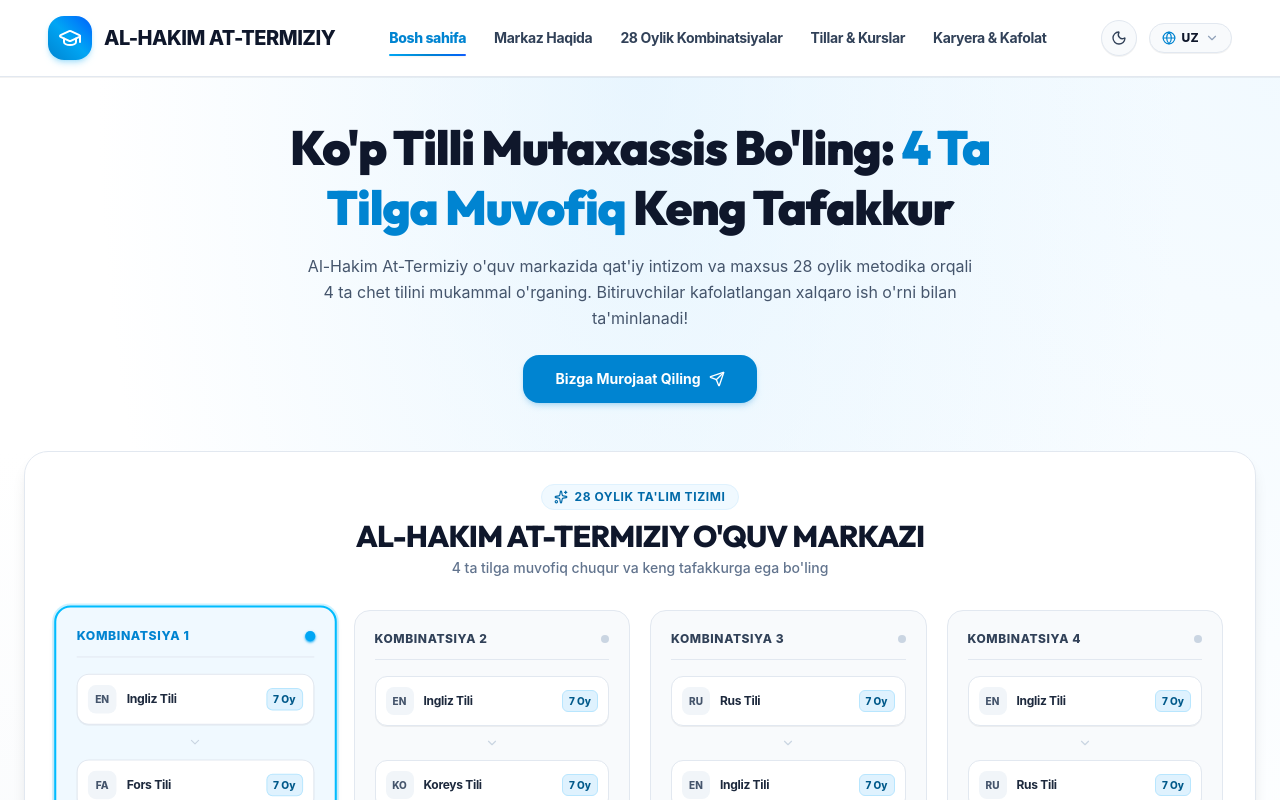
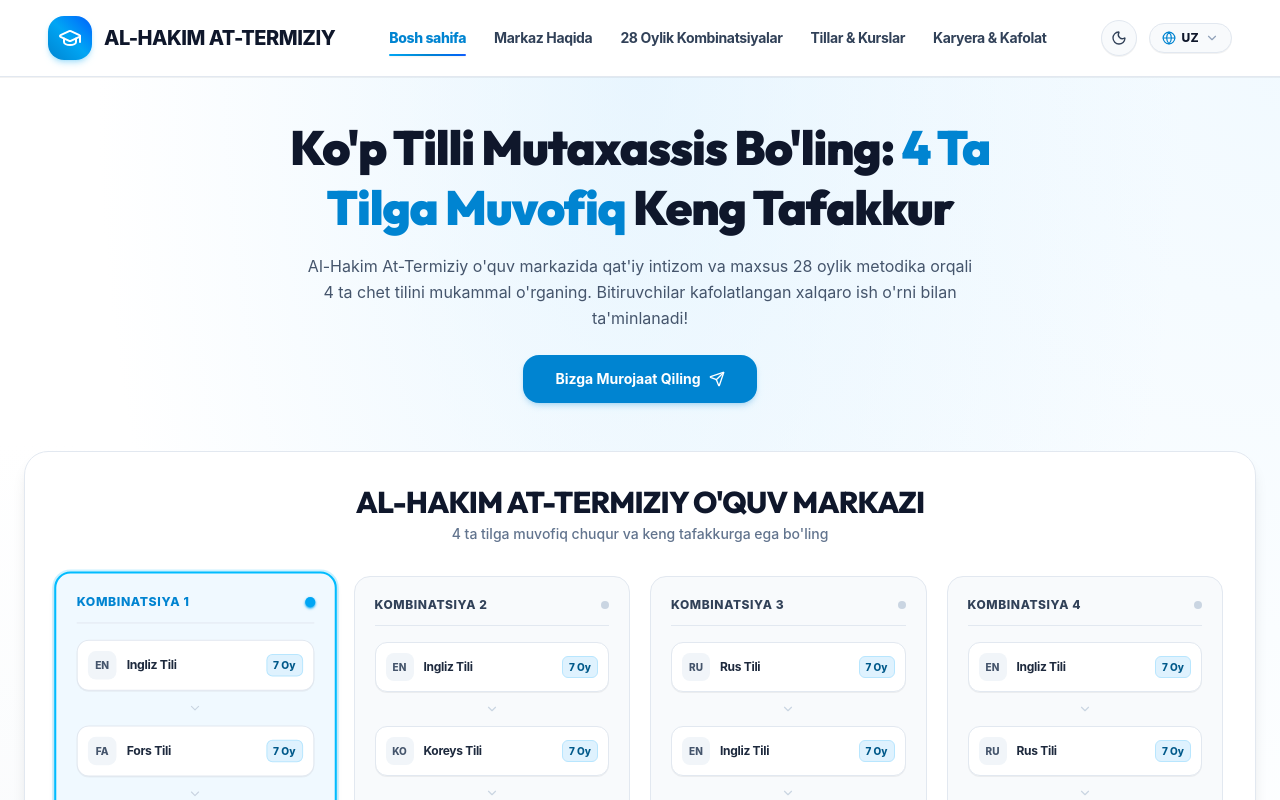
Before and after one commit to humoyun1773/at-termiziy, a React (Vite) app: page / in a window 1280 px wide. Shown: the top 800 px of the page. Built offline with nearby package versions, Linux system fonts and the light colour scheme; a web font is replaced by a local one.

Commit message:
fix: remove 28 oylik talim tizimi badge above header

```diff
--- a/src/components/common/BannerCombinationsBoard.tsx
+++ b/src/components/common/BannerCombinationsBoard.tsx
@@ -7,8 +7,7 @@ import {
   Calendar,
   ShieldCheck,
   ChevronDown,
-  Send,
-  Sparkles
+  Send
 } from 'lucide-react';
 import { Button } from '../ui/button';
 import { Badge } from '../ui/badge';
@@ -77,10 +76,6 @@ export const BannerCombinationsBoard: React.FC = () => {
 
       {/* Board Top Header */}
       <div className="text-center mb-8">
-        <div className="inline-flex items-center gap-1.5 px-3 py-1 rounded-full bg-sky-50 dark:bg-slate-800 border border-sky-100 dark:border-slate-700 text-sky-700 dark:text-sky-400 text-xs font-bold uppercase tracking-wider mb-2">
-          <Sparkles className="w-3.5 h-3.5" />
-          <span>28 Oylik Ta'lim Tizimi</span>
-        </div>
         <h2 className="text-2xl sm:text-3xl font-extrabold text-slate-900 dark:text-white tracking-tight font-heading uppercase">
           AL-HAKIM AT-TERMIZIY O'QUV MARKAZI
         </h2>
```
